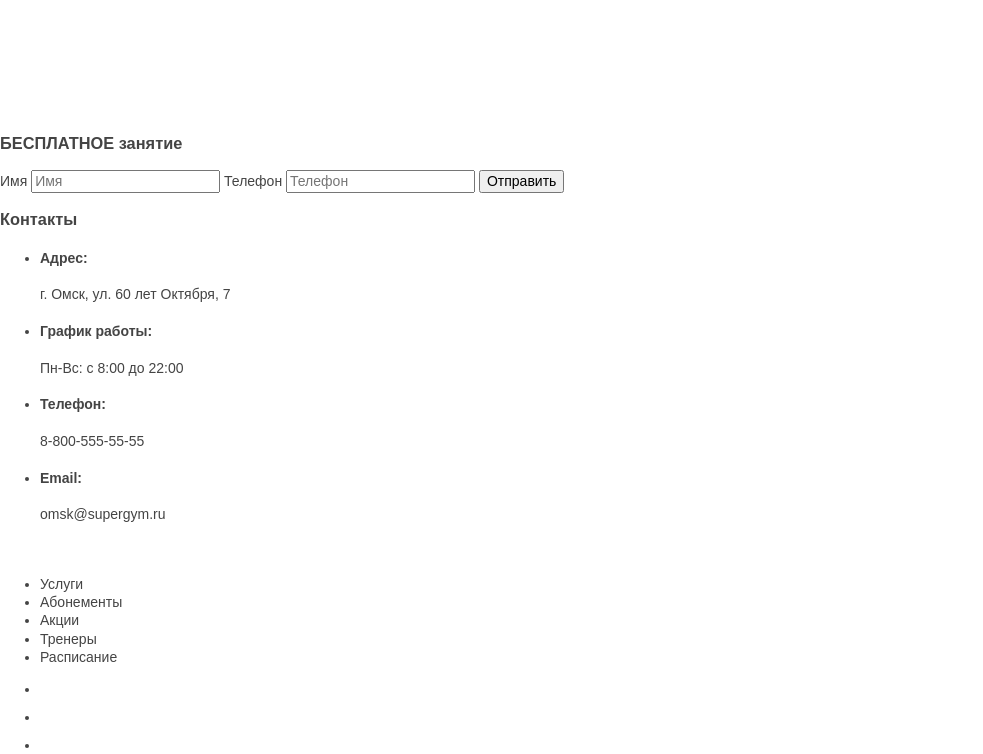
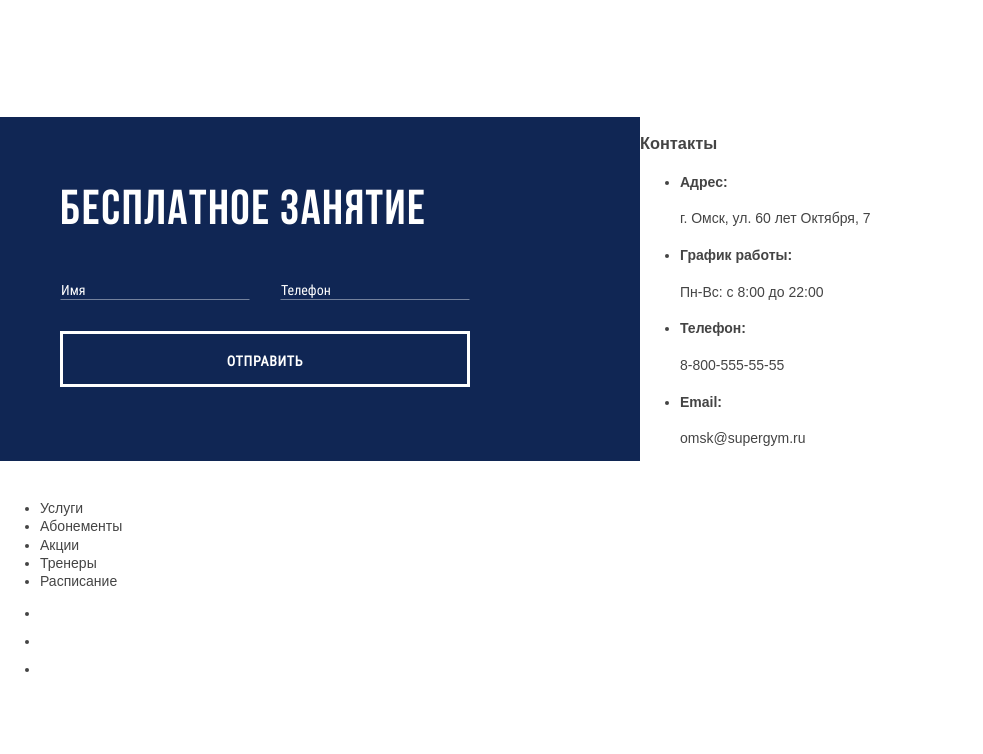
Before and after one commit to olgashaposhnik/Fitness, a website: page source/index.html in a window 1280 px wide. Shown: the part 5329-6083 px from the top of the page, without its empty margins (0-983 px from the left). After the commit the page ends 6007 px from the top, so only its background shows below. Drawn offline with nearby package versions, Linux system fonts and the light colour scheme; files that its build step writes are made by us from their sources; a script that the page names is missing.

Commit message:
блок free-training готов

```diff
--- a/source/index.html
+++ b/source/index.html
@@ -434,19 +434,19 @@
     </section>
     <section class="wrapper">
       <h2 class="visually-hidden">Занятия и контакты</h2>
-      <section class="free-training">
+      <section class="wrapper__section free-training">
         <div class="free-training__wrapper">
           <h3>БЕСПЛАТНОЕ занятие</h3>
           <form action="#" class="free-training__form form" method="post">
-            <label class="form__label" for="name">Имя</label>
-            <input class="form__input" id="name" name="name" placeholder="Имя" type="text" required>
-            <label class="form__label" for="phone">Телефон</label>
-            <input class="form__input" id="phone" name="phone" placeholder="Телефон" type="text" required>
+            <label class="form__label visually-hidden" for="name"></label>
+            <input aria-label="Введите Ваше имя" required class="form__input" id="name" name="name" placeholder="Имя" type="text">
+            <label class="form__label visually-hidden" for="phone"></label>
+            <input aria-label="Введите Ваш телефон" required type="tel" class="form__input" id="phone" name="phone" placeholder="Телефон">
             <button class="form__button" type="submit">Отправить</button>
           </form>
         </div>
       </section>
-      <section class="contacts">
+      <section class="wrapper__section contacts">
         <div class="contacts__wrapper">
           <h3>Контакты</h3>
           <ul class="contacts__list">
--- /dev/null
+++ b/source/sass/blocks/contacts.scss
@@ -0,0 +1 @@
+.contacts {}
--- /dev/null
+++ b/source/sass/blocks/form.scss
@@ -0,0 +1,97 @@
+.form {
+  width: 410px;
+  display: flex;
+  flex-direction: row;
+  flex-wrap: wrap;
+  justify-content: space-between;
+}
+
+.form label {
+  font-size: 0;
+}
+
+.form__input {
+  width: 190px;
+  font-family: "RobotoCondensed-Regular", "Arial", sans-serif;
+  font-style: normal;
+  font-weight: normal;
+  font-size: 14px;
+  line-height: 16px;
+  background: #102654;
+  border: 1px solid transparent;
+  border-bottom: 1px solid #74819c;
+  resize: none;
+  color: #ffffff;
+  margin-bottom: 31px;
+  padding-left: 0;
+  // padding-top: 10px;
+  outline: none;
+
+  &::placeholder {
+    color: #ffffff;
+  }
+
+  &:focus {
+    border: 1px solid #ffffff;
+  }
+
+  &:hover {
+    background: rgba(255, 255, 255, 0.4);
+  }
+}
+
+.form button {
+  display: flex;
+  flex-wrap: wrap;
+  justify-content: center;
+  align-items: center;
+  font-family: "RobotoCondensed-Regular", "Arial", sans-serif;
+  font-style: normal;
+  font-weight: bold;
+  font-size: 14px;
+  line-height: 16px;
+  letter-spacing: 0.05em;
+  text-transform: uppercase;
+  color: #ffffff;
+  width: 100%;
+  // min-height: 45px;
+  padding-top: 19px;
+  padding-bottom: 15px;
+  border: 3px solid #ffffff;
+  box-sizing: border-box;
+  background-color: transparent;
+  // margin-bottom: 114px;
+  cursor: pointer;
+
+  &:hover {
+    background: #ffffff;
+    color: #102654;
+    border: 3px solid #102654;
+  }
+
+  &:active {
+    opacity: 0.8;
+  }
+}
+
+@media (max-width: $tablet-width) {
+  .form {
+    width: 100%;
+    max-width: 786px;
+  }
+
+  .form__input {
+    width: 44%;
+  }
+}
+
+@media (max-width: $mobile-width) {
+  .form {
+    max-width: 442px;
+  }
+
+  .form__input {
+    width: 100%;
+    margin-bottom: 41px;
+  }
+}
--- /dev/null
+++ b/source/sass/blocks/free-training.scss
@@ -0,0 +1,64 @@
+.free-training {
+  display: flex;
+  flex-direction: column;
+  color: #ffffff;
+  background: #102654;
+  align-items: flex-end;
+}
+
+.free-training__wrapper {
+  width: 580px;
+  // min-height: 337px;
+}
+
+.free-training h3 {
+  font-family: "BebasNeue-Bold", "Arial", sans-serif;
+  font-size: 49px;
+  line-height: 64px;
+  letter-spacing: 0.03em;
+  text-transform: lowercase;
+  padding: 0;
+  margin: 0;
+  padding-top: 63px;
+  padding-bottom: 36px;
+}
+
+@media (max-width: $tablet-width) {
+  .free-training {
+    align-items: center;
+    padding: 0 45px;
+    padding-bottom: 70px;
+  }
+
+  .free-training__wrapper {
+    width: 74.6%;
+    padding-right: 30px;
+  }
+
+  .free-training h3 {
+    font-size: 42px;
+    line-height: 42px;
+    padding-top: 69px;
+    padding-bottom: 37px;
+  }
+}
+
+@media (max-width: $mobile-width) {
+  .free-training {
+    padding: 0 15px;
+    padding-bottom: 70px;
+  }
+
+  .free-training__wrapper {
+    width: 100%;
+    padding-right: 0;
+    margin: 0 auto;
+    max-width: 442px;
+  }
+
+  .free-training h3 {
+    font-size: 32px;
+    line-height: 32px;
+    padding-bottom: 39px;
+  }
+}
--- /dev/null
+++ b/source/sass/blocks/wrapper.scss
@@ -0,0 +1,33 @@
+.wrapper {
+  display: flex;
+  flex-direction: row;
+  width: 100%;
+}
+
+.wrapper__section {
+  width: 50%;
+}
+
+@media (max-width: $tablet-width) {
+  .wrapper {
+    display: flex;
+    flex-direction: column;
+    width: 100%;
+  }
+
+  .wrapper__section {
+    width: 100%;
+  }
+}
+
+// @media (max-width: $mobile-width) {
+//   .wrapper {
+//     display: flex;
+//     flex-direction: row;
+//     width: 100%;
+//   }
+
+//   .wrapper__section {
+//     width: 50%;
+//   }
+// }
--- a/source/sass/style.scss
+++ b/source/sass/style.scss
@@ -12,8 +12,12 @@
 @import "./blocks/stock";
 @import "./blocks/reviews";
 @import "./blocks/slider";
+@import "./blocks/wrapper";
+@import "./blocks/free-training";
+@import "./blocks/form";
+@import "./blocks/contacts";
 
-// @import "./blocks/contacts";
+
 // @import "./blocks/advantages";
 // @import "./blocks/consult";
 // @import "./blocks/about-company";
```
Also changed, not shown: build/css/style.min.css, build/index.html, 2 other files.
